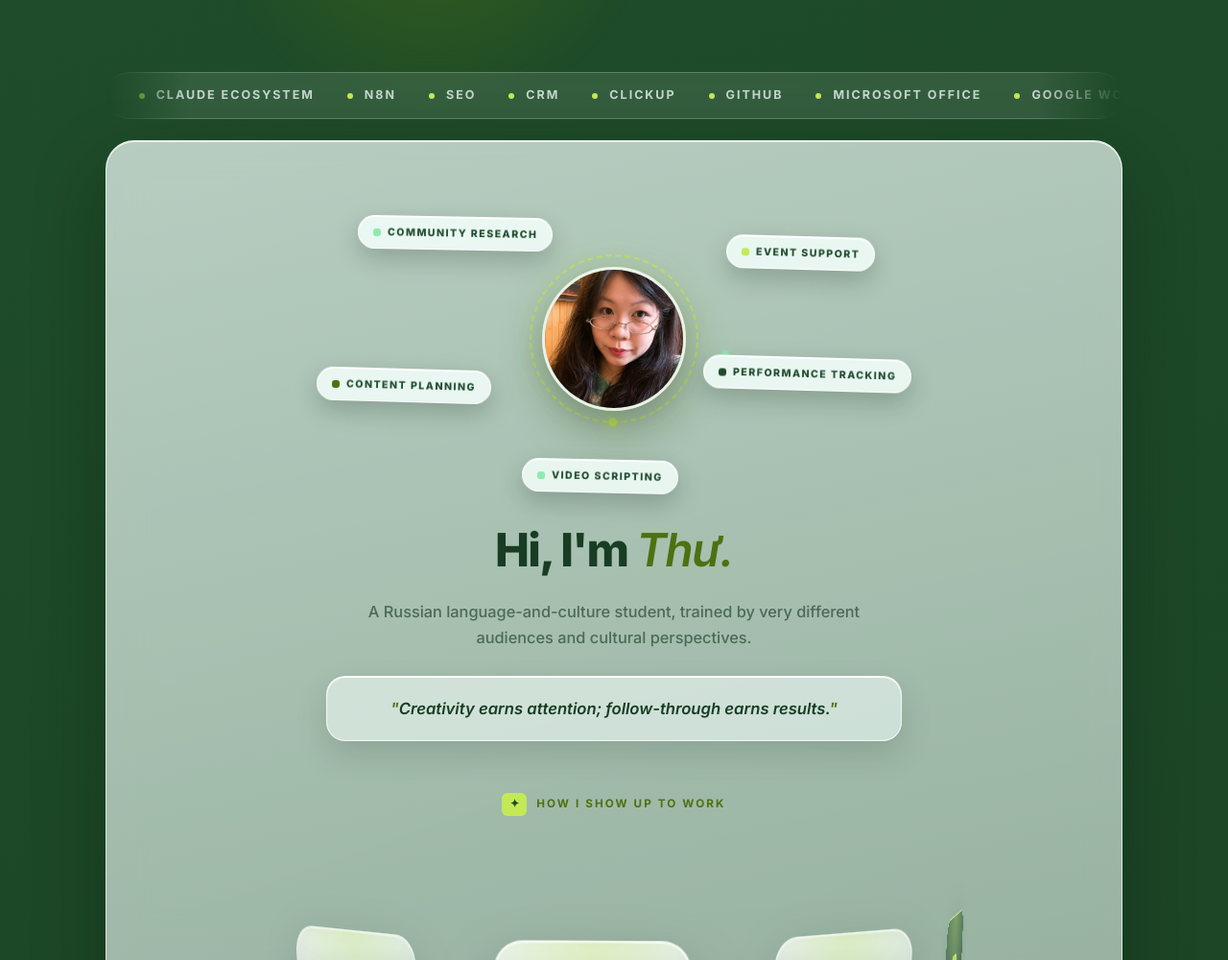
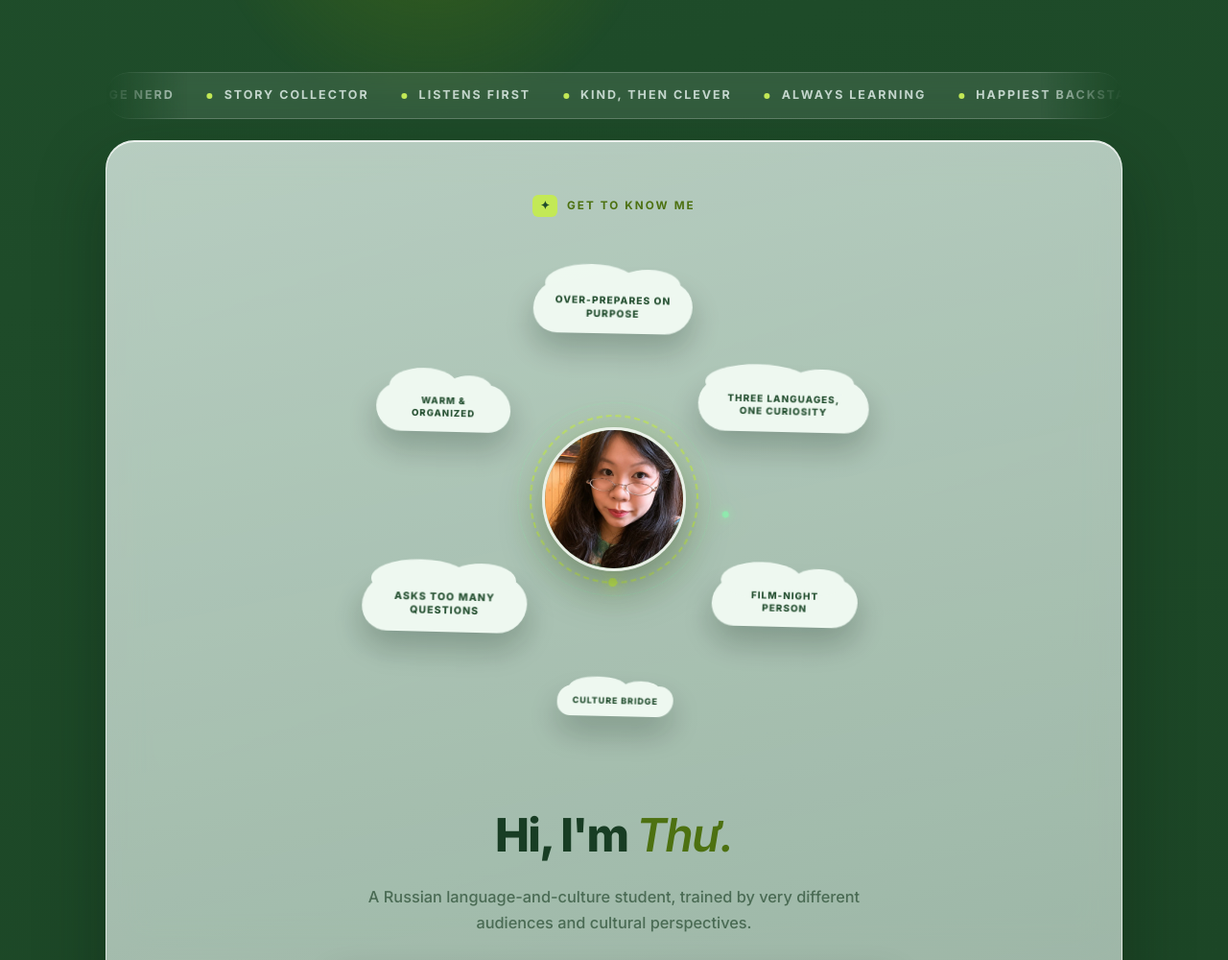
Before and after one commit to thumeomeo/minhthu-portfolio, a plain HTML site: page index.html in a window 1280 px wide. Shown: the part 834-1834 px from the top of the page at 96% size. Drawn offline with Linux system fonts and the light colour scheme.

Commit message:
Update portfolio

```diff
--- a/index.html
+++ b/index.html
@@ -209,7 +209,7 @@
 
   /* ── HI - intro ── */
   .hi{text-align:center;padding:56px 40px 64px}
-  .badge-cloud{position:relative;width:min(620px,100%);height:300px;margin:0 auto}
+  .badge-cloud{position:relative;width:min(740px,100%);height:560px;margin:0 auto}
   .hi-avatar{
     position:absolute;left:50%;top:50%;transform:translate(-50%,-50%);
     width:150px;height:150px;border-radius:50%;overflow:visible;
@@ -235,26 +235,62 @@
     background:var(--mint);box-shadow:0 0 10px var(--mint)}
   @keyframes spin{to{transform:rotate(1turn)}}
   @keyframes breathe{from{filter:drop-shadow(0 0 0 rgba(195,233,86,.0))}to{filter:drop-shadow(0 0 22px rgba(195,233,86,.35))}}
-  .float-badge{position:absolute;will-change:transform;z-index:3}
-  .float-badge .bob{
-    display:inline-flex;align-items:center;gap:7px;white-space:nowrap;
-    background:rgba(244,255,252,.85);border:1px solid rgba(255,255,255,.9);border-radius:99px;
-    padding:8px 15px;font-size:.66rem;font-weight:800;letter-spacing:.14em;color:var(--forest);
-    box-shadow:0 10px 26px rgba(8,26,14,.22),inset 0 1px 0 #fff;
-    animation:bob var(--bt,5s) ease-in-out var(--bd,0s) infinite alternate;
+  /* ── clouds drifting around the avatar ── */
+  .gtk-head{margin:0 auto 14px;font-size:.73rem;font-weight:700;letter-spacing:.18em;text-transform:uppercase;color:var(--olive)}
+  .gtk-head i{font-style:normal;display:inline-block;background:var(--lime);color:var(--forest);
+    border-radius:6px;padding:2px 8px;margin-right:10px;letter-spacing:0}
+  .cloud-slot{
+    position:absolute;left:50%;top:50%;width:0;height:0;z-index:3;
+    --r:205px;animation:cloudOrbit var(--dur,84s) linear infinite;will-change:transform;
   }
-  .float-badge .dot{width:8px;height:8px;border-radius:3px;flex:0 0 auto}
-  @keyframes bob{from{transform:translateY(-7px) rotate(-1.6deg)}to{transform:translateY(7px) rotate(1.6deg)}}
-  .fb-1{left:7%;top:6%}
-  .fb-2{right:6%;top:12%}
-  .fb-3{left:0;top:58%}
-  .fb-4{right:0;top:54%}
-  .fb-5{left:50%;bottom:-2%;margin-left:-96px}
-  @media(max-width:640px){
-    .badge-cloud{height:250px}
-    .hi-avatar{width:118px;height:118px}
-    .float-badge .bob{padding:6px 11px;font-size:.56rem}
-    .fb-1{left:0;top:4%}.fb-2{right:0;top:10%}.fb-3{left:-2%;top:60%}.fb-4{right:-2%;top:56%}.fb-5{margin-left:-78px}
+  .badge-cloud:hover .cloud-slot,.badge-cloud:hover .cloud-bob{animation-play-state:paused}
+  @keyframes cloudOrbit{
+    0%{transform:translate(var(--r),0)}
+    8.333%{transform:translate(calc(var(--r) * .866),calc(var(--r) * .5))}
+    16.666%{transform:translate(calc(var(--r) * .5),calc(var(--r) * .866))}
+    25%{transform:translate(0,var(--r))}
+    33.333%{transform:translate(calc(var(--r) * -.5),calc(var(--r) * .866))}
+    41.666%{transform:translate(calc(var(--r) * -.866),calc(var(--r) * .5))}
+    50%{transform:translate(calc(var(--r) * -1),0)}
+    58.333%{transform:translate(calc(var(--r) * -.866),calc(var(--r) * -.5))}
+    66.666%{transform:translate(calc(var(--r) * -.5),calc(var(--r) * -.866))}
+    75%{transform:translate(0,calc(var(--r) * -1))}
+    83.333%{transform:translate(calc(var(--r) * .5),calc(var(--r) * -.866))}
+    91.666%{transform:translate(calc(var(--r) * .866),calc(var(--r) * -.5))}
+    100%{transform:translate(var(--r),0)}
+  }
+  /* centring is STATIC (never inside an animation, so it survives reduce-motion) */
+  .cloud-center{position:absolute;left:0;top:0;width:max-content;max-width:190px;
+    display:flex;justify-content:center;transform:translate(-50%,-50%)}
+  .cloud-bob{animation:cloudBob var(--bt,7s) ease-in-out var(--bd,0s) infinite alternate}
+  @keyframes cloudBob{
+    from{transform:translateY(-6px) rotate(-1.4deg)}
+    to{transform:translateY(6px) rotate(1.4deg)}
+  }
+  .cloud{
+    position:relative;max-width:var(--mw,166px);
+    background:#F2FBF4;opacity:.95;
+    border-radius:var(--rad,46px 42px 44px 40px);
+    padding:var(--pad,12px 20px);
+    font-size:var(--fs,.62rem);font-weight:800;letter-spacing:.1em;line-height:1.34;
+    color:var(--forest);text-align:center;
+    box-shadow:0 16px 34px rgba(8,26,14,.26);
+    transition:transform .4s var(--spring);
+  }
+  .cloud::before,.cloud::after{content:"";position:absolute;background:inherit;border-radius:50%}
+  .cloud::before{width:var(--bw1,54%);height:var(--bh1,74%);left:var(--bl1,7%);top:var(--bt1,-30%)}
+  .cloud::after{width:var(--bw2,38%);height:var(--bh2,58%);right:var(--br2,10%);top:var(--bt2,-20%)}
+  .cloud span{position:relative;z-index:2}
+  .cloud-slot:hover .cloud{transform:scale(1.1)}
+  @media(max-width:900px){
+    .badge-cloud{width:100%;height:auto;display:flex;flex-wrap:wrap;justify-content:center;align-items:center;gap:13px 11px}
+    .cloud-slot{position:static;left:auto;top:auto;width:auto;height:auto;animation:none}
+    .cloud-center{position:static;left:auto;top:auto;transform:none;max-width:none}
+    .cloud{--mw:none;--fs:.56rem;--pad:10px 16px;--rad:34px 30px 32px 28px;max-width:44vw}
+    .hi-avatar{position:relative;left:auto;top:auto;transform:none;flex:0 0 100%;
+      width:124px;height:124px;margin:4px auto 14px;order:-1}
+    .hi-avatar .ring{inset:-10px}
+    .hi-avatar .ring2{inset:-20px}
   }
   .hi-title{font-size:clamp(2rem,4.6vw,3rem);font-weight:800;letter-spacing:-.035em;margin:30px 0 0}
   .hi-title em{font-style:italic;font-weight:600;color:var(--olive)}
@@ -448,9 +484,20 @@
     *,*::before,*::after{animation-duration:.01ms !important;animation-iteration-count:1 !important;transition-duration:.01ms !important}
     html{scroll-behavior:auto}
     .reveal,.reveal-pop,.hero-load{opacity:1;transform:none}
-    .car-inner{animation-duration:26s !important;animation-iteration-count:infinite !important}
-    .t-card{animation-duration:26s !important;animation-iteration-count:infinite !important}
+    /* keep the signature ambient motion alive - slow, non-jarring, no scroll-triggered movement */
+    .car-inner,.t-card{animation-duration:26s !important;animation-iteration-count:infinite !important}
     .marquee-track{animation-duration:32s !important;animation-iteration-count:infinite !important}
+    .cloud-slot{animation-duration:84s !important;animation-iteration-count:infinite !important}
+    .cloud-bob{animation-duration:7s !important;animation-iteration-count:infinite !important}
+    .orb-1{animation-duration:34s !important;animation-iteration-count:infinite !important}
+    .orb-2{animation-duration:41s !important;animation-iteration-count:infinite !important}
+    .orb-3{animation-duration:47s !important;animation-iteration-count:infinite !important}
+    .hi-avatar{animation-duration:5s !important;animation-iteration-count:infinite !important}
+    .hi-avatar .ring{animation-duration:14s !important;animation-iteration-count:infinite !important}
+    .hi-avatar .ring2{animation-duration:22s !important;animation-iteration-count:infinite !important}
+    .avatar{animation-duration:7s !important;animation-iteration-count:infinite !important}
+    h1 em{animation-duration:6s !important;animation-iteration-count:infinite !important}
+    .kicker i{animation-duration:2.6s !important;animation-iteration-count:infinite !important}
   }
 </style>
 </head>
@@ -512,22 +559,60 @@
 
 <div class="marquee hero-load" style="--d:.75s" aria-hidden="true">
   <div class="marquee-track" id="marqueeTrack">
-    <span><i></i>Canva</span><span><i></i>CapCut</span><span><i></i>ChatGPT</span>
-    <span><i></i>Claude Ecosystem</span><span><i></i>n8n</span><span><i></i>SEO</span>
-    <span><i></i>CRM</span><span><i></i>ClickUp</span><span><i></i>GitHub</span>
-    <span><i></i>Microsoft Office</span><span><i></i>Google Workspace</span>
+    <span><i></i>Curious by default</span><span><i></i>Language nerd</span>
+    <span><i></i>Story collector</span><span><i></i>Listens first</span>
+    <span><i></i>Kind, then clever</span><span><i></i>Always learning</span>
+    <span><i></i>Happiest backstage</span>
   </div>
 </div>
 
 <main>
 
 <section class="hi" id="hi">
+  <div class="gtk-head reveal"><i>✦</i>Get to know me</div>
   <div class="badge-cloud reveal">
-    <div class="float-badge fb-1" data-depth="1.1" style="--bt:5.2s;--bd:.2s"><span class="bob"><i class="dot" style="background:#91EAAF"></i>COMMUNITY RESEARCH</span></div>
-    <div class="float-badge fb-2" data-depth=".8" style="--bt:6.1s;--bd:.6s"><span class="bob"><i class="dot" style="background:#C3E956"></i>EVENT SUPPORT</span></div>
-    <div class="float-badge fb-3" data-depth="1.3" style="--bt:5.7s;--bd:.9s"><span class="bob"><i class="dot" style="background:#4D7111"></i>CONTENT PLANNING</span></div>
-    <div class="float-badge fb-4" data-depth=".9" style="--bt:6.6s;--bd:.35s"><span class="bob"><i class="dot" style="background:#1F4B2C"></i>PERFORMANCE TRACKING</span></div>
-    <div class="float-badge fb-5" data-depth="1.2" style="--bt:5s;--bd:.75s"><span class="bob"><i class="dot" style="background:#91EAAF"></i>VIDEO SCRIPTING</span></div>
+    <div class="cloud-slot" style="animation-delay:0s">
+      <div class="cloud-center"><div class="cloud-bob" style="--bt:6.8s;--bd:0s">
+        <div class="cloud" style="--mw:152px;--fs:.62rem;--rad:48px 42px 46px 40px;--bw1:56%;--bh1:76%;--bl1:6%;--bt1:-32%;--bw2:36%;--bh2:56%;--br2:9%;--bt2:-20%">
+          <span>FILM-NIGHT PERSON</span>
+        </div>
+      </div></div>
+    </div>
+    <div class="cloud-slot" style="animation-delay:-14s">
+      <div class="cloud-center"><div class="cloud-bob" style="--bt:7.6s;--bd:.5s">
+        <div class="cloud" style="--mw:128px;--fs:.56rem;--pad:10px 16px;--rad:38px 34px 40px 32px;--bw1:50%;--bh1:70%;--bl1:10%;--bt1:-27%;--bw2:32%;--bh2:52%;--br2:12%;--bt2:-17%">
+          <span>CULTURE BRIDGE</span>
+        </div>
+      </div></div>
+    </div>
+    <div class="cloud-slot" style="animation-delay:-28s">
+      <div class="cloud-center"><div class="cloud-bob" style="--bt:6.2s;--bd:.9s">
+        <div class="cloud" style="--mw:172px;--fs:.66rem;--pad:15px 24px;--rad:54px 46px 52px 44px;--bw1:60%;--bh1:72%;--bl1:5%;--bt1:-30%;--bw2:42%;--bh2:60%;--br2:7%;--bt2:-24%">
+          <span>ASKS TOO MANY QUESTIONS</span>
+        </div>
+      </div></div>
+    </div>
+    <div class="cloud-slot" style="animation-delay:-42s">
+      <div class="cloud-center"><div class="cloud-bob" style="--bt:7.2s;--bd:.3s">
+        <div class="cloud" style="--mw:140px;--fs:.6rem;--pad:12px 19px;--rad:42px 48px 40px 46px;--bw1:52%;--bh1:78%;--bl1:9%;--bt1:-33%;--bw2:34%;--bh2:54%;--br2:14%;--bt2:-18%">
+          <span>WARM &amp; ORGANIZED</span>
+        </div>
+      </div></div>
+    </div>
+    <div class="cloud-slot" style="animation-delay:-56s">
+      <div class="cloud-center"><div class="cloud-bob" style="--bt:8s;--bd:.7s">
+        <div class="cloud" style="--mw:166px;--fs:.64rem;--pad:14px 22px;--rad:50px 44px 48px 42px;--bw1:58%;--bh1:74%;--bl1:7%;--bt1:-31%;--bw2:40%;--bh2:58%;--br2:8%;--bt2:-22%">
+          <span>OVER-PREPARES ON PURPOSE</span>
+        </div>
+      </div></div>
+    </div>
+    <div class="cloud-slot" style="animation-delay:-70s">
+      <div class="cloud-center"><div class="cloud-bob" style="--bt:6.6s;--bd:1.1s">
+        <div class="cloud" style="--mw:178px;--fs:.62rem;--pad:14px 22px;--rad:46px 52px 44px 50px;--bw1:62%;--bh1:70%;--bl1:4%;--bt1:-28%;--bw2:38%;--bh2:56%;--br2:9%;--bt2:-21%">
+          <span>THREE LANGUAGES, ONE CURIOSITY</span>
+        </div>
+      </div></div>
+    </div>
     <div class="hi-avatar" data-depth=".35">
       <span class="ring"></span><span class="ring2"></span>
       <img src="photo.jpg" alt="Nguyễn Minh Thư">
```
